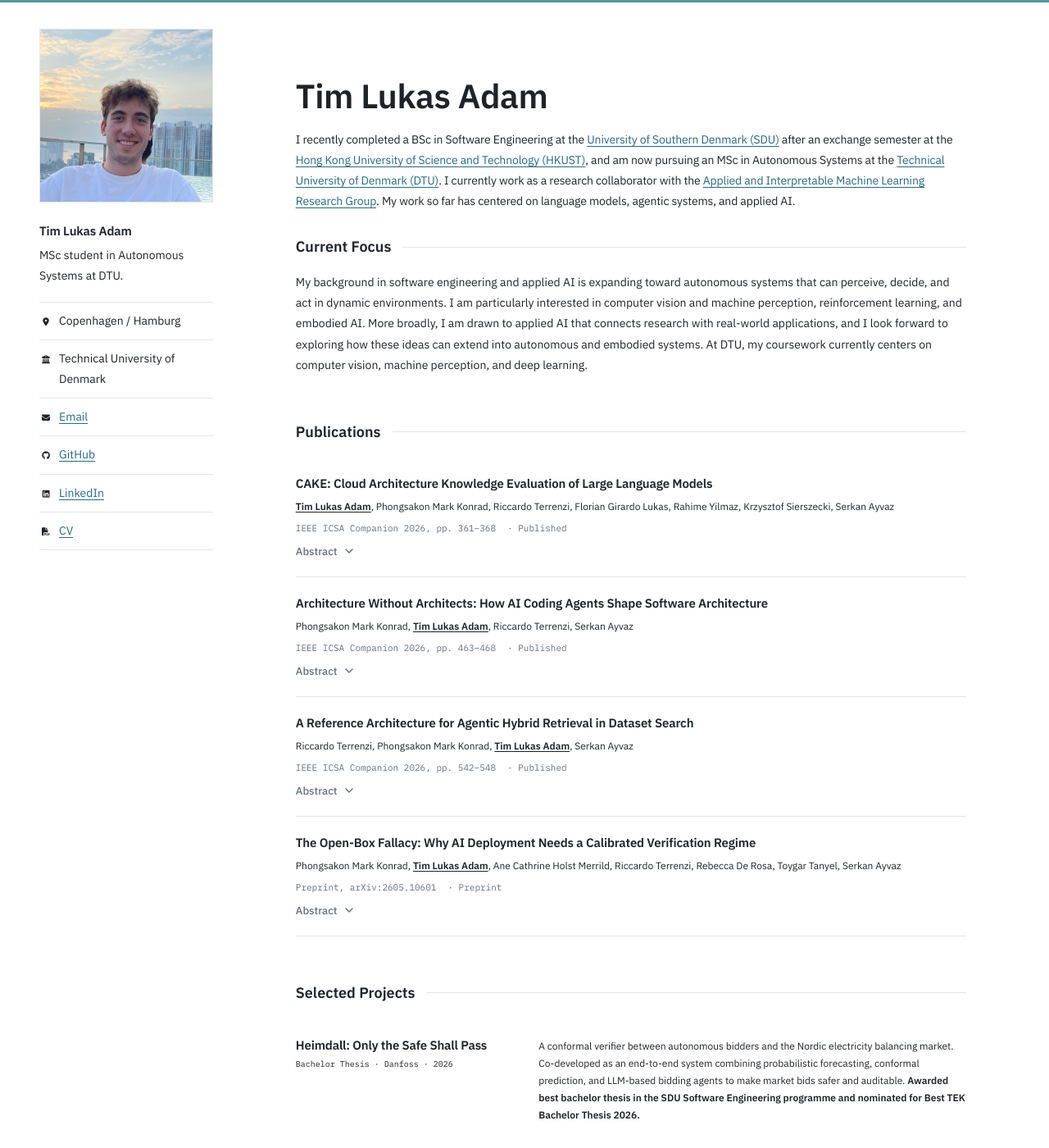
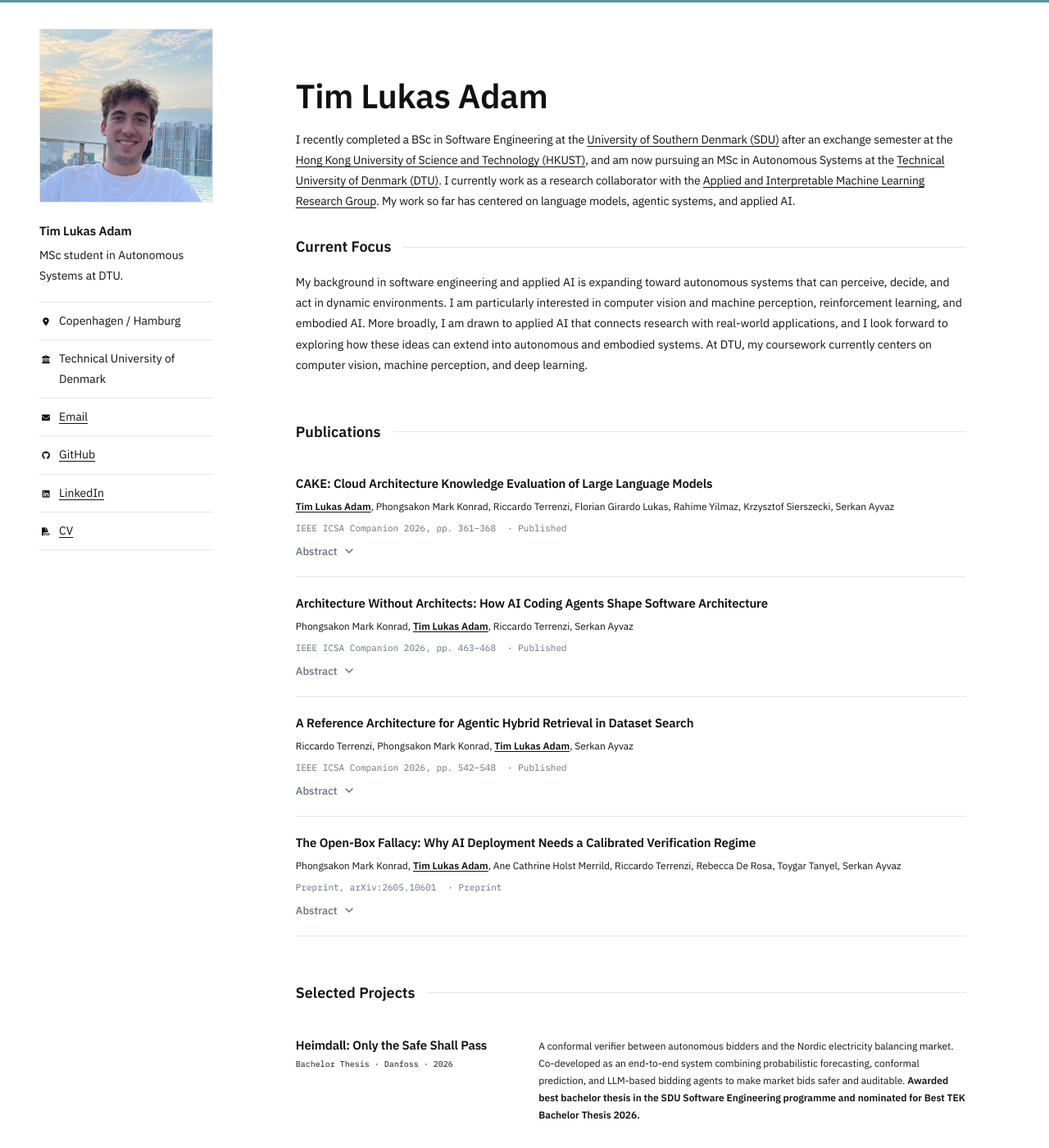
Before and after one commit to timadam03/timadam03.github.io, a Jekyll site: the page built from _pages/about.md, in a window 1280 px wide and 1400 px high. Shown: the whole window at 82% size. Built offline with Jekyll 4.4.1, drawn with Linux system fonts in a browser that asks for light colours.

Commit message:
style: return to black and white with blue only on hover and top bar
Co-Authored-By: Claude Opus 5.5 <noreply@anthropic.com>

```diff
--- a/_includes/head/custom.html
+++ b/_includes/head/custom.html
@@ -5,7 +5,7 @@
 
 :root {
   /* Teal-blue accent borrowed from the Rose Pine Dawn palette */
-  --black: #1f2328;
+  --black: #111111;
   --white: #ffffff;
   --grey-050: #f6f7f8;
   --grey-300: #c4c8cc;
@@ -42,15 +42,15 @@ body::before {
 }
 
 a {
-  color: var(--accent);
-  text-decoration-color: var(--accent-soft);
+  color: inherit;
+  text-decoration-color: var(--grey-300);
   text-decoration-thickness: 1px;
   text-underline-offset: 0.2em;
 }
 
 a:hover {
-  color: var(--accent-soft);
-  text-decoration-color: var(--accent-soft);
+  color: var(--accent);
+  text-decoration-color: var(--accent);
 }
 
 ::selection { color: var(--white); background: var(--accent); }
```
